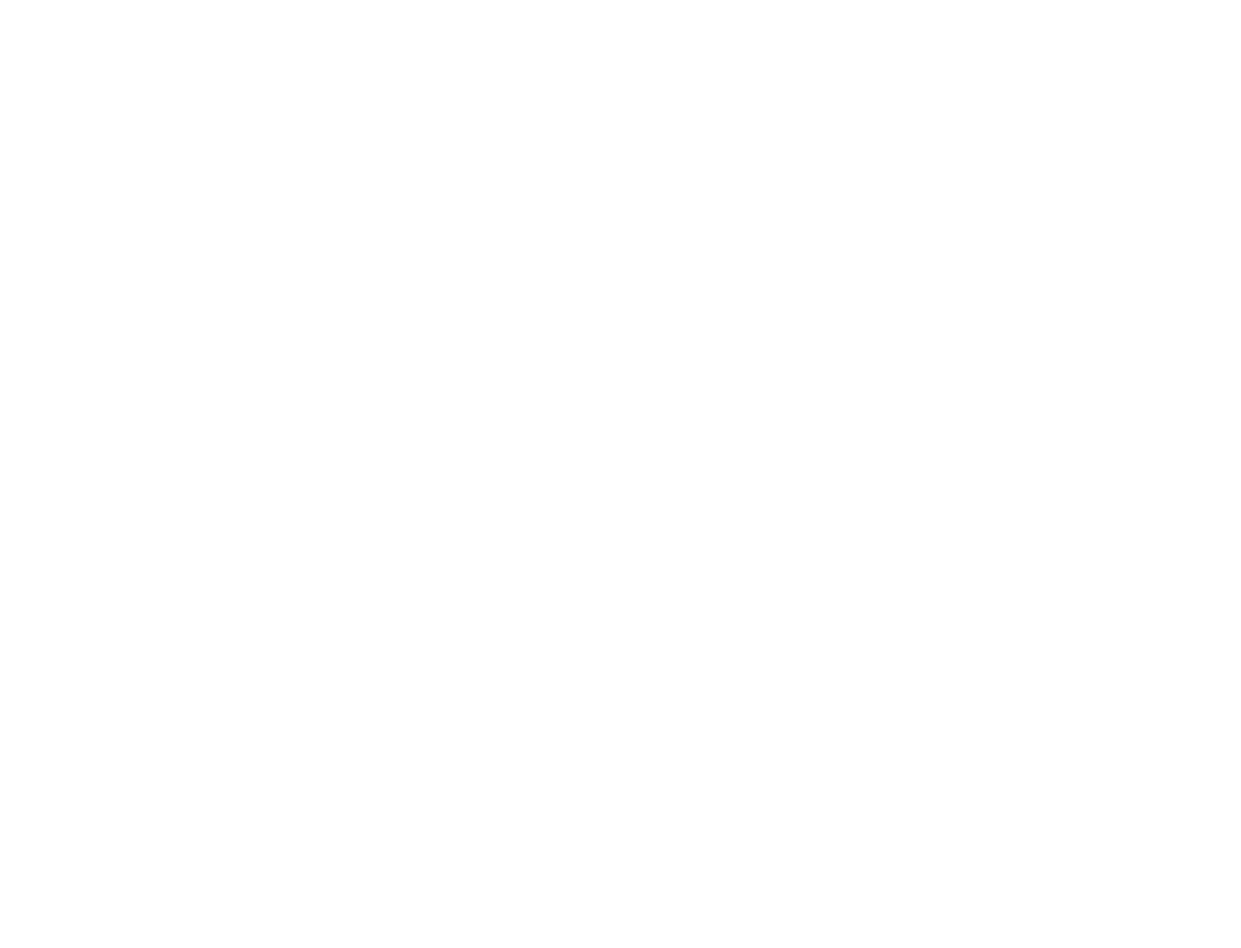
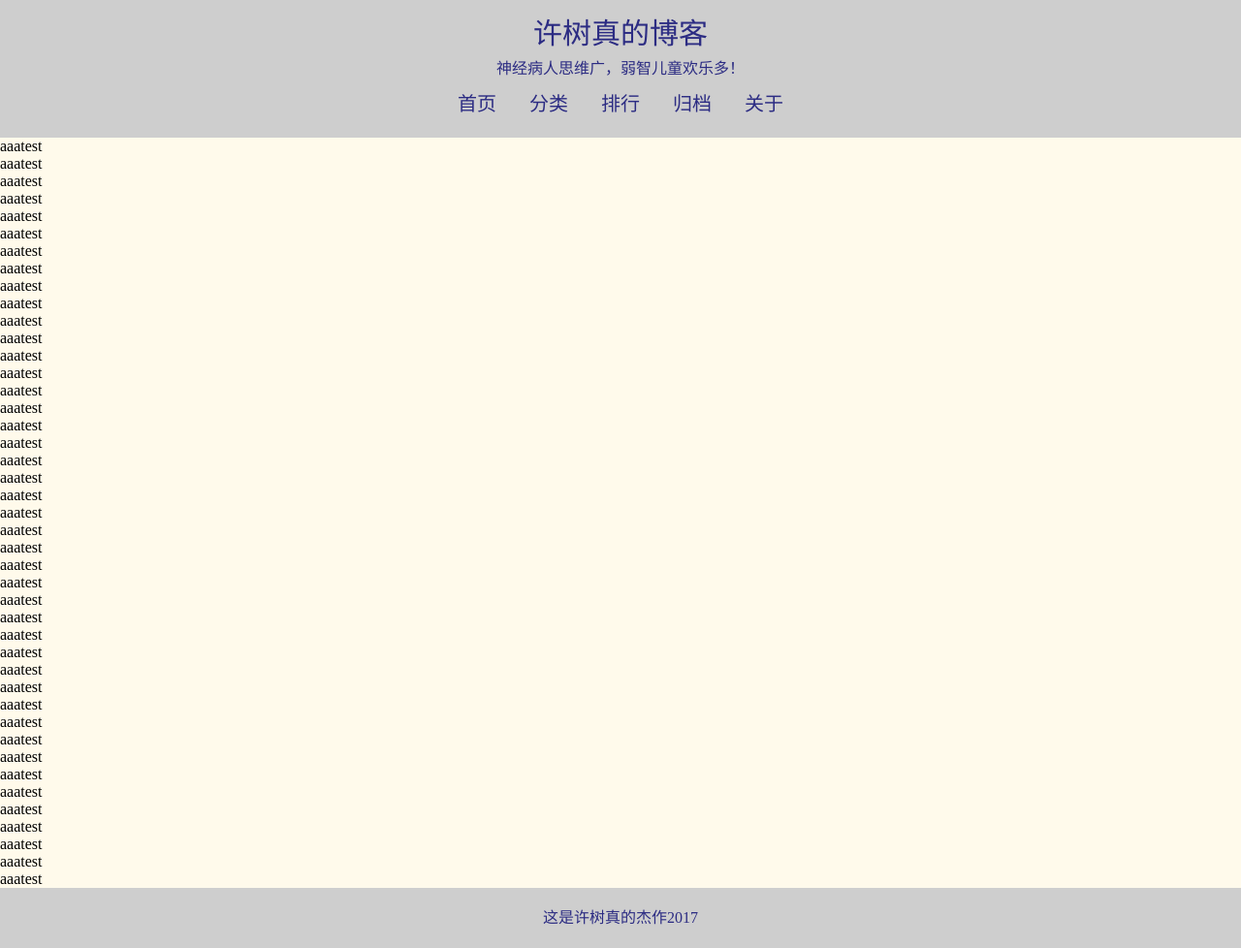
Before and after one commit to xushuzhen/my_site, a Django app: page /blog/ in a window 1280 px wide. Before the commit the page is empty. Shown: the whole page at 97% size. Before the commit the page ends 800 px from the top, so only its background shows below. Run offline with Django 3.2, Linux system fonts and the light colour scheme.

Commit message:
添加并调整了页眉页脚

```diff
--- /dev/null
+++ b/static/css/blog/blog_base.css
@@ -0,0 +1,40 @@
+body {
+    background: #fffaeb;
+    margin: 0;
+}
+
+.header {
+    background: #cecece;
+    color: #2c2c83;
+    text-align: center;
+    padding: 15px;
+}
+
+.header a {
+    text-decoration: none;
+    color: #2c2c83;
+}
+
+.my_blog_title {
+    font: 400 30px/40px '微软雅黑';
+}
+
+.my_blog_text {
+    font: 400 16px/32px '微软雅黑';
+}
+
+.navigation a {
+    font: 400 20px/40px '微软雅黑';
+    padding: 15px;
+}
+
+.footer {
+    background: #cecece;
+    color: #2c2c83;
+    text-align: center;
+    padding: 15px;
+}
+
+.powerby{
+    font: 400 16px/32px '微软雅黑';
+}
--- a/templates/blog/blog_base.html
+++ b/templates/blog/blog_base.html
@@ -1,10 +1,77 @@
 <!DOCTYPE html>
-<html lang="en">
+<html lang="zh-cn">
 <head>
     <meta charset="UTF-8">
-    <title>Title</title>
+    <title>许树真的博客</title>
+    <link rel="stylesheet" href="/static/css/blog/blog_base.css">
 </head>
 <body>
-
+<header class="header">
+    <div class="my_blog">
+        <div class="my_blog_title">
+            <a href="/blog/">许树真的博客</a>
+        </div>
+        <div class="my_blog_text">
+            神经病人思维广，弱智儿童欢乐多！
+        </div>
+    </div>
+    <nav class="navigation">
+        <a href="/blog/">首页</a>
+        <a href="/blog/">分类</a>
+        <a href="/blog/">排行</a>
+        <a href="/blog/">归档</a>
+        <a href="/blog/">关于</a>
+    </nav>
+</header>
+<div>
+    aaatest<br>
+    aaatest<br>
+    aaatest<br>
+    aaatest<br>
+    aaatest<br>
+    aaatest<br>
+    aaatest<br>
+    aaatest<br>
+    aaatest<br>
+    aaatest<br>
+    aaatest<br>
+    aaatest<br>
+    aaatest<br>
+    aaatest<br>
+    aaatest<br>
+    aaatest<br>
+    aaatest<br>
+    aaatest<br>
+    aaatest<br>
+    aaatest<br>
+    aaatest<br>
+    aaatest<br>
+    aaatest<br>
+    aaatest<br>
+    aaatest<br>
+    aaatest<br>
+    aaatest<br>
+    aaatest<br>
+    aaatest<br>
+    aaatest<br>
+    aaatest<br>
+    aaatest<br>
+    aaatest<br>
+    aaatest<br>
+    aaatest<br>
+    aaatest<br>
+    aaatest<br>
+    aaatest<br>
+    aaatest<br>
+    aaatest<br>
+    aaatest<br>
+    aaatest<br>
+    aaatest
+</div>
+<footer class="footer">
+    <div class="powerby">
+        这是许树真的杰作2017
+    </div>
+</footer>
 </body>
 </html>
--- a/templates/blog/index.html
+++ b/templates/blog/index.html
@@ -8,14 +8,14 @@
 <body>
 <div class="welcome" id="welcome">
     <div class="icon" id="icon">
-        <a href="/blog/"><img src="/static/img/blog/icon.jpg" alt="头像加载失败"></a>
+        <img src="/static/img/blog/icon.jpg" alt="头像加载失败">
     </div>
     <div class="my_blog">
         <div class="my_blog_title">
             <a href="/blog/">许树真的博客</a>
         </div>
         <div class="my_blog_text">
-            <a href="/blog/">神经病人思维广，弱智儿童欢乐多！</a>
+            神经病人思维广，弱智儿童欢乐多！
         </div>
     </div>
 </div>
```
Also changed, not shown: my_site/settings.py (+6 -2 lines), static/css/blog/index.css (+8 -7 lines).
